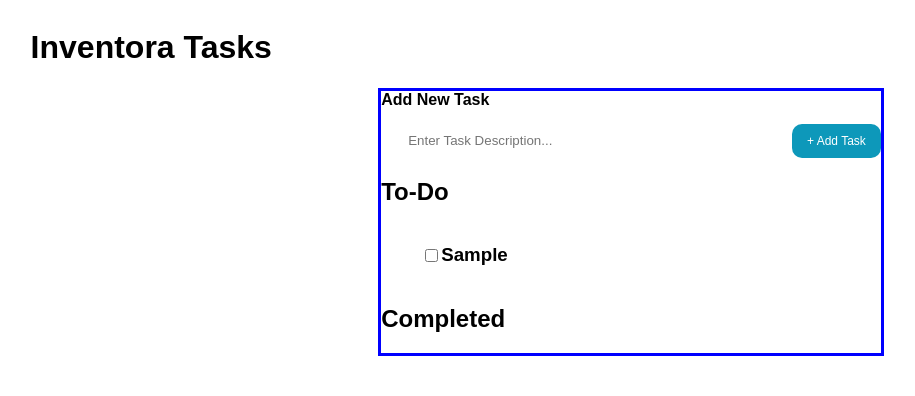
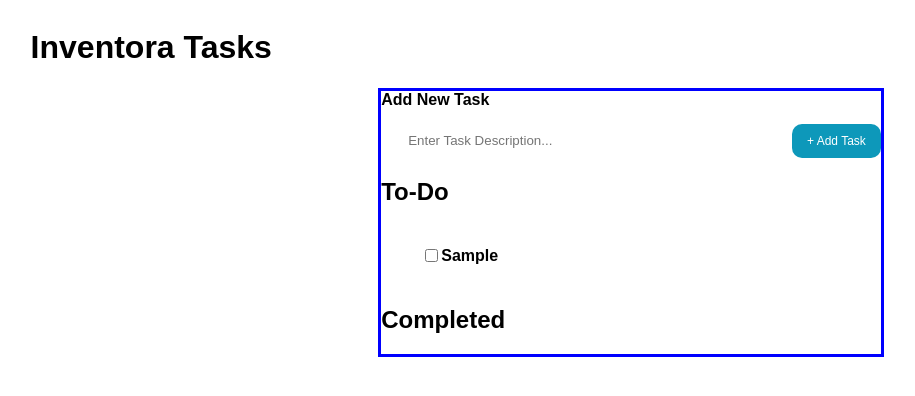
Before and after one commit to adamhinton/inv-todo, a React (Create React App) app: page / in a window 1280 px wide. Both pictures are taken after typing "Sample" into the empty fields and a click on the button "+ Add Task". Shown: the top 396 px of the page, without its empty margins (9-924 px from the left). Built offline with nearby package versions, Linux system fonts and the light colour scheme.

Commit message:
make li title an h4

```diff
--- a/src/components/SingleTodoItem.js
+++ b/src/components/SingleTodoItem.js
@@ -5,7 +5,7 @@
   return (
     <StyledListItem>
       <input type="checkbox" checked={completed}></input>
-      <h3>{todoItem.text}</h3>
+      <h4>{todoItem.text}</h4>
     </StyledListItem>
   );
 };
```
